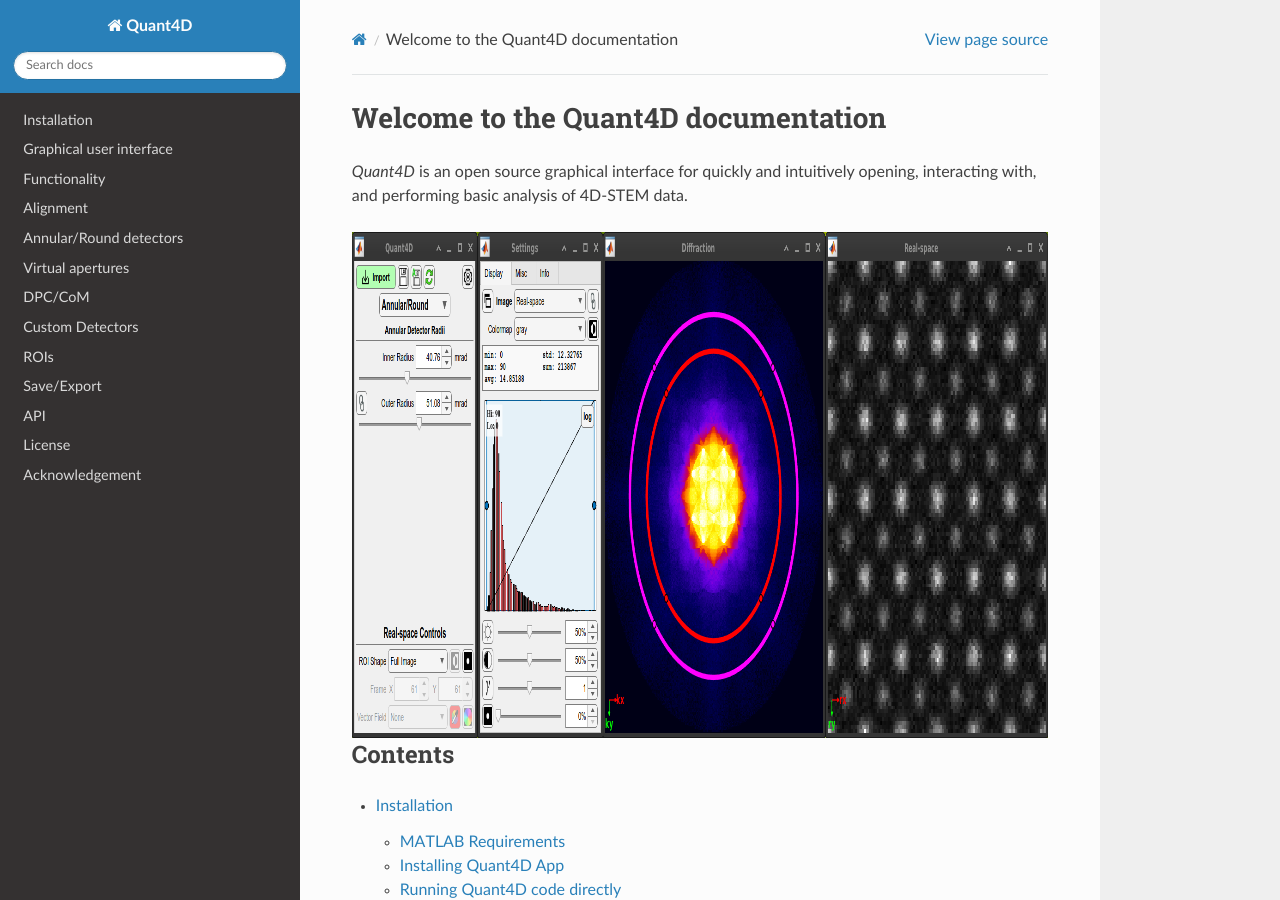
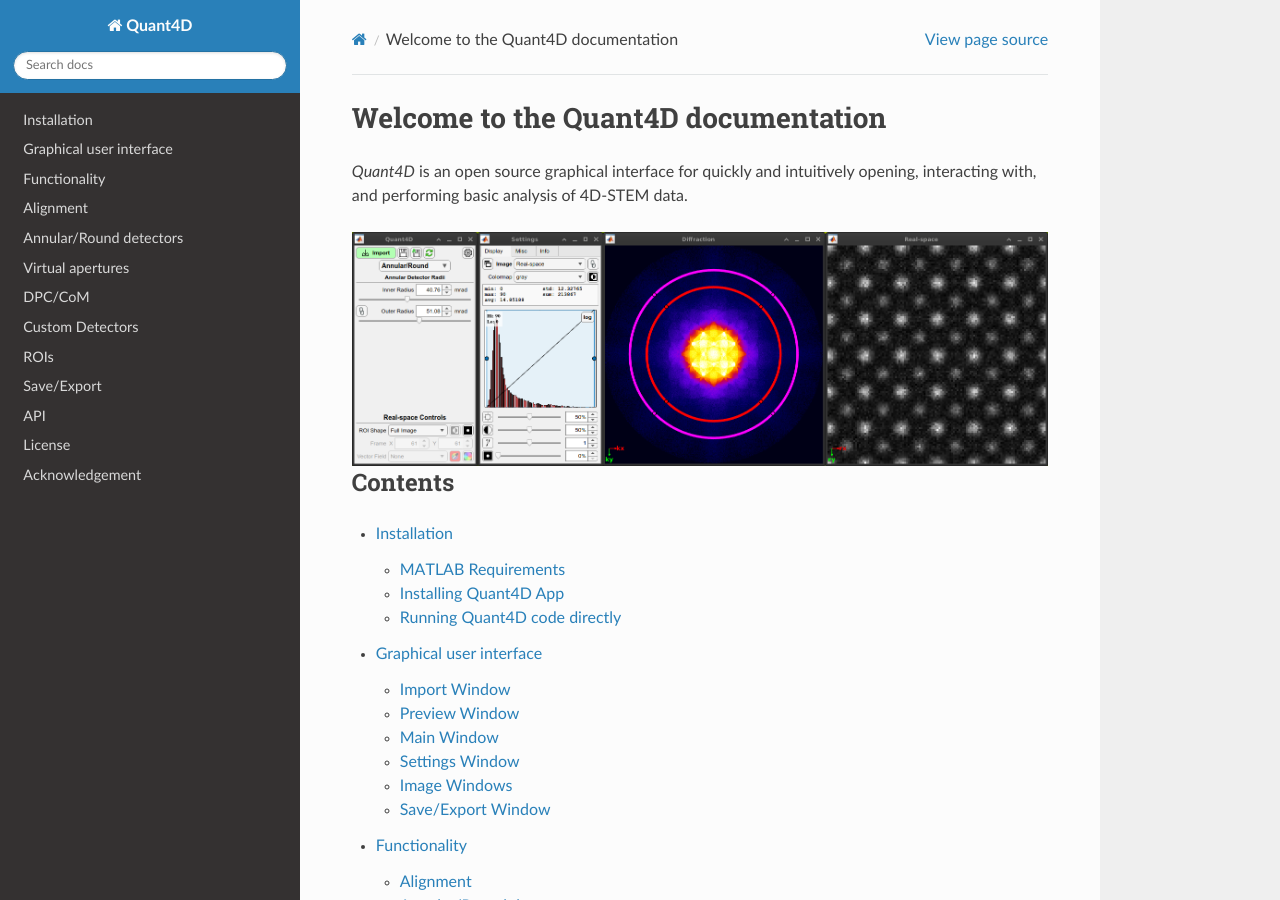
Before and after one commit to bryandesser/Quant4D, a Sphinx documentation site: the page built from docs/source/index.rst, in a window 1280 px wide and 900 px high. Built offline with Sphinx 7.4.7 and the Read the Docs theme 3.1.0, drawn with Linux system fonts in a browser that asks for light colours; formulas are drawn with MathJax 3.

Commit message:
modified:   docs/source/index.rst

```diff
--- a/docs/source/index.rst
+++ b/docs/source/index.rst
@@ -5,8 +5,9 @@ Welcome to the Quant4D documentation
 opening, interacting with, and performing basic analysis of 4D-STEM data.
 
 .. image:: ../_static/screenshot.png
-    :align: center
-    :scale: 100%
+   :align: center
+   :width: 100%
+   :class: no-scaled-link
 
 Contents
 ^^^^^^^^
```
